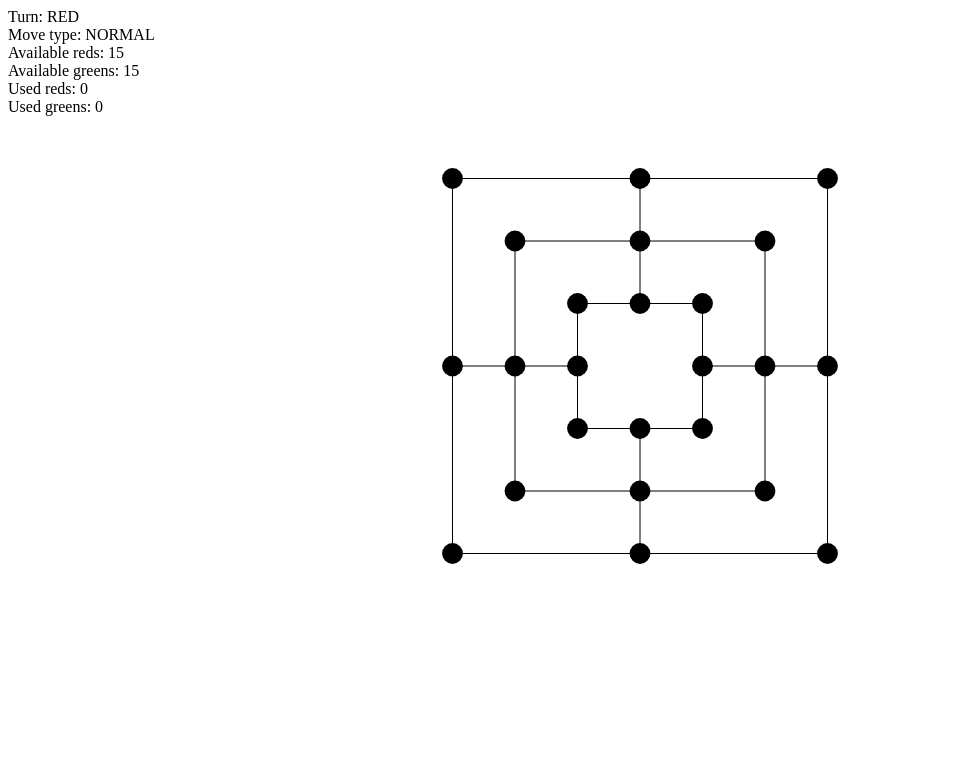
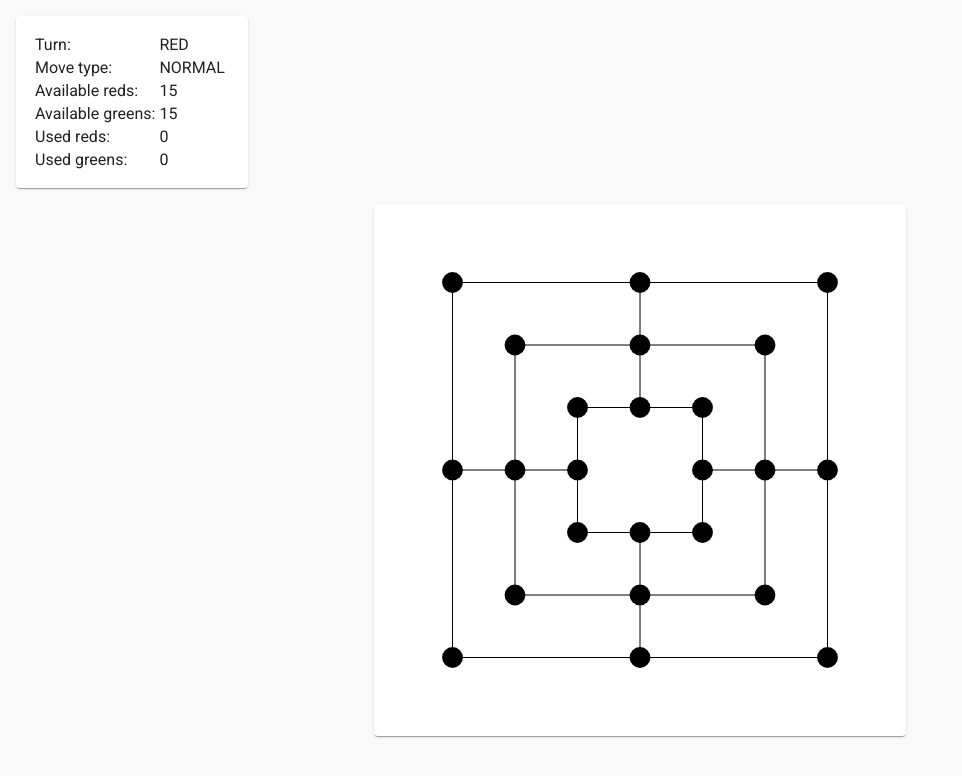
Before and after one commit to kp-marczynski/si-nine-mens-morris, an Angular app: page / in a window 1280 px wide. Shown: the top 776 px of the page, without its empty margins (0-962 px from the left). Built offline with nearby package versions, Linux system fonts and the light colour scheme.

Commit message:
improvements

```diff
--- a/angular.json
+++ b/angular.json
@@ -23,6 +23,7 @@
               "src/assets"
             ],
             "styles": [
+              "./node_modules/@angular/material/prebuilt-themes/indigo-pink.css",
               "src/styles.css"
             ],
             "scripts": [],
@@ -80,6 +81,7 @@
             "tsConfig": "src/tsconfig.spec.json",
             "karmaConfig": "src/karma.conf.js",
             "styles": [
+              "./node_modules/@angular/material/prebuilt-themes/indigo-pink.css",
               "src/styles.css"
             ],
             "scripts": [],
--- a/package.json
+++ b/package.json
@@ -13,10 +13,12 @@
   "private": true,
   "dependencies": {
     "@angular/animations": "~7.2.0",
+    "@angular/cdk": "~7.3.7",
     "@angular/common": "~7.2.0",
     "@angular/compiler": "~7.2.0",
     "@angular/core": "~7.2.0",
     "@angular/forms": "~7.2.0",
+    "@angular/material": "^7.3.7",
     "@angular/platform-browser": "~7.2.0",
     "@angular/platform-browser-dynamic": "~7.2.0",
     "@angular/router": "~7.2.0",
--- a/src/app/app.component.css
+++ b/src/app/app.component.css
@@ -1,4 +1,13 @@
-canvas {
-  display: block;
-  margin: auto;
+mat-card {
+    margin: 1rem;
 }
+
+.score-board {
+    width: 200px;
+}
+
+.canvas-wrapper {
+    margin: auto;
+    width: 500px;
+    height: 500px;
+}
--- a/src/app/app.component.html
+++ b/src/app/app.component.html
@@ -1,8 +1,31 @@
-<div>Turn: {{isRedPlayerTurn ? 'RED' : 'GREEN'}}</div>
-<div>Move type: {{moveType}}</div>
-<div>Available reds: {{availableReds}}</div>
-<div>Available greens: {{availableGreens}}</div>
-<div>Used reds: {{usedReds}}</div>
-<div>Used greens: {{usedGreens}}</div>
-
-<canvas id="canvas" width="500" height="500">></canvas>
+<mat-card class="score-board">
+    <table>
+        <tr>
+            <td>Turn:</td>
+            <td>{{turn}}</td>
+        </tr>
+        <tr>
+            <td>Move type:</td>
+            <td>{{moveType}}</td>
+        </tr>
+        <tr>
+            <td>Available reds:</td>
+            <td>{{availableReds}}</td>
+        </tr>
+        <tr>
+            <td>Available greens:</td>
+            <td>{{availableGreens}}</td>
+        </tr>
+        <tr>
+            <td>Used reds:</td>
+            <td>{{usedReds}}</td>
+        </tr>
+        <tr>
+            <td>Used greens:</td>
+            <td>{{usedGreens}}</td>
+        </tr>
+    </table>
+</mat-card>
+<mat-card class="canvas-wrapper" id="canvas-wrapper">
+    <canvas id="canvas" width="500" height="500">></canvas>
+</mat-card>
--- a/src/app/app.component.ts
+++ b/src/app/app.component.ts
@@ -3,6 +3,7 @@ import {Circle, ICircle} from './circle.model';
 import {MoveType} from './move-type.enum';
 import {CanvasService} from './canvas.service';
 import {IPosition} from './position.model';
+import {Turn} from "./turn.enum";
 
 @Component({
     selector: 'app-root',
@@ -21,7 +22,7 @@ export class AppComponent implements AfterViewInit {
 
     offset: number;
     baseRadiusSize: number;
-  isRedPlayerTurn = true;
+    turn: Turn = Turn.RED;
     moveType: MoveType = MoveType.NORMAL;
     redPieces: ICircle[] = [];
     greenPieces: ICircle[] = [];
@@ -109,31 +110,30 @@ export class AppComponent implements AfterViewInit {
         this.circles.forEach(circle => {
             if (this.canvasService.isIntersect(relativePosition, circle)) {
                 if (circle.color === 'rgba(' + pixel + ')') {
-          if (this.isRedPlayerTurn) {
+                    if (this.turn === Turn.RED) {
                         this.setAvailablePiece(this.redPieces, circle);
                     } else {
                         this.setAvailablePiece(this.greenPieces, circle);
                     }
-          this.isRedPlayerTurn = !this.isRedPlayerTurn;
                 }
             }
         });
     }
 
     performRemoveMove(relativePosition: IPosition): void {
-    if (this.isRedPlayerTurn) {
+        if (this.turn === Turn.GREEN) {
             const foundPiece = this.findIntersectingPiece(this.redPieces, relativePosition);
             if (foundPiece) {
                 this.redPieces = this.redPieces.filter(piece => piece.x !== foundPiece.x || piece.y !== foundPiece.y);
                 this.moveType = MoveType.NORMAL;
-        this.drawBoard();
+                this.changeTurn();
             }
         } else {
             const foundPiece = this.findIntersectingPiece(this.greenPieces, relativePosition);
             if (foundPiece) {
                 this.greenPieces = this.greenPieces.filter(piece => piece.x !== foundPiece.x || piece.y !== foundPiece.y);
                 this.moveType = MoveType.NORMAL;
-        this.drawBoard();
+                this.changeTurn();
             }
         }
     }
@@ -172,9 +172,20 @@ export class AppComponent implements AfterViewInit {
             foundPiece.y = circle.y;
             if (this.checkForMill(pieces, foundPiece)) {
                 this.moveType = MoveType.REMOVE;
+                this.drawBoard();
+            } else {
+                this.changeTurn();
+            }
+        }
+    }
+
+    changeTurn() {
+        if (this.turn === Turn.RED) {
+            this.turn = Turn.GREEN;
+        } else {
+            this.turn = Turn.RED;
         }
         this.drawBoard();
-    }
     }
 
     checkForMill(pieces: ICircle[], newPiece: ICircle): boolean {
--- /dev/null
+++ b/src/app/turn.enum.ts
@@ -0,0 +1,3 @@
+export enum Turn {
+    RED = 'RED', GREEN = 'GREEN'
+}
--- a/src/index.html
+++ b/src/index.html
@@ -7,6 +7,8 @@
 
   <meta name="viewport" content="width=device-width, initial-scale=1">
   <link rel="icon" type="image/x-icon" href="favicon.ico">
+  <link href="https://fonts.googleapis.com/css?family=Roboto:300,400,500" rel="stylesheet">
+  <link href="https://fonts.googleapis.com/icon?family=Material+Icons" rel="stylesheet">
 </head>
 <body>
   <app-root></app-root>
--- a/src/styles.css
+++ b/src/styles.css
@@ -1 +1,11 @@
 /* You can add global styles to this file, and also import other style files */
+
+html, body {
+    height: 100%;
+}
+
+body {
+    margin: 0;
+    font-family: Roboto, "Helvetica Neue", sans-serif;
+    background-color: #fafafa;
+}
```
Also changed, not shown: src/app/app.module.ts (+10 -5 lines), src/tslint.json (added, +17 -0 lines), tslint.json (added, +75 -0 lines), 1 other file (tests, documents, lock files or other folders). Lines whose indentation alone changed are shown as unchanged.
